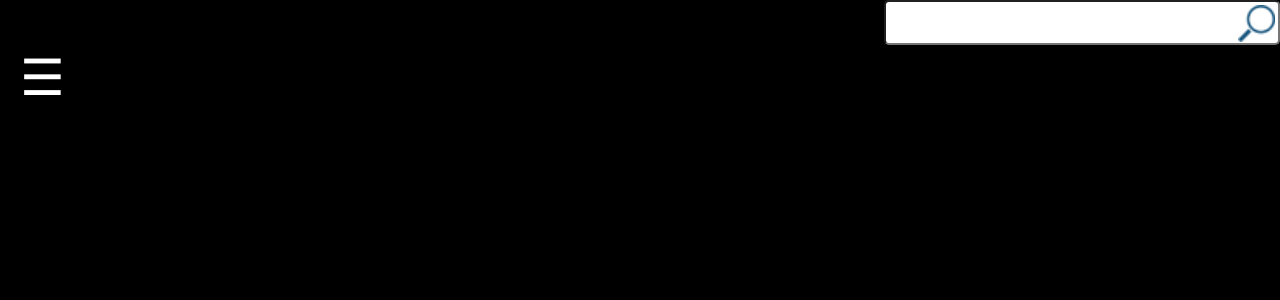
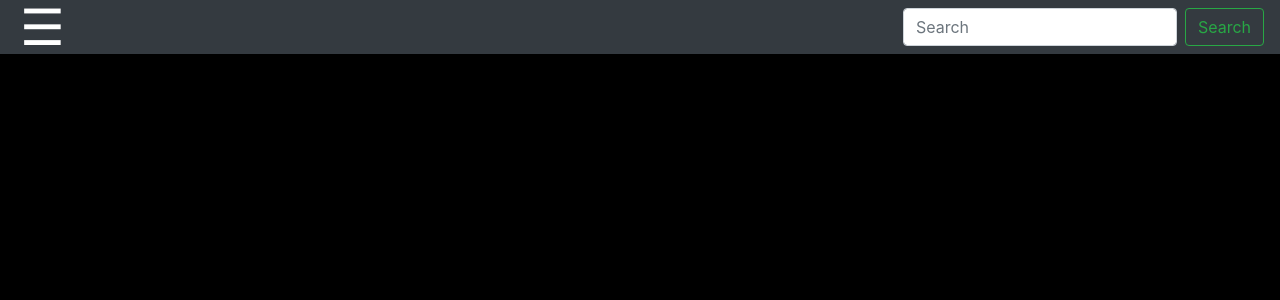
Before and after one commit to woodsmanlucas/react-movie-website, a React (Create React App) app: page /favorites in a window 1280 px wide. Shown: the top 300 px of the page. Built offline with nearby package versions, Linux system fonts and the light colour scheme.

Commit message:
search bar style changed. and bug on favorite local storage

```diff
--- a/src/components/App.css
+++ b/src/components/App.css
@@ -35,53 +35,27 @@ h2 {
   display: none;
 }
 
-.search{
-  text-align: right;
-}
-
-.search input {
-  position: absolute;
-  top: 0;
-  right: 0;
-  height: 45px;
-  border-radius: 5px;
-  font-size: 25px;
-}
-
-.search img{
-  width: 100%;
-}
-
-.search button{
-  padding: 0;
-  width: 2.3em;
-  position: absolute;
-  top: 5px;
-  right: 5px;
-}
-
 label{
   font-size: 50px;
   position: fixed;
   left: 20px;
-  top: 40px;
+  top: -10px;
   transition: 0.5s;
   cursor: pointer;
   color:rgba(255,255,255);
-  z-index: 888;
 }
 
 .nav-links{
   list-style:none;
   background:rgb(119, 215, 185);
   width:125px;
-  padding-top:30px;
+  padding-top:40px;
   position:fixed;
   height: 100vh;
   left:-180px;
   top: 0;
   transition:0.5s;
-  z-index: 888;
+  z-index: 2;
 }
 
 .nav-links a:hover{
--- a/src/components/App.jsx
+++ b/src/components/App.jsx
@@ -14,12 +14,16 @@ function App(){
     useEffect(() => {localStorage.setItem('favorites', JSON.stringify(favorites))}, [favorites])
 
     function getFavorites(id) {
+
             if(id > 0){
+                if(favorites.indexOf(id) === -1){
                     setFavorites([...favorites, id])
+                }
             } else {
                 setFavorites(favorites.filter((value) => {return -id==value}))
             }
             console.log(favorites)
+
     }
 
     return(
--- a/src/components/Home.jsx
+++ b/src/components/Home.jsx
@@ -27,18 +27,16 @@ function Home(props){
 
     function getFavorites (favorites) {
         props.getValue(favorites)
+        console.log(favorites)
     }
-
-
 
     return(
         <div className="main-container black">
             <div className="container">
             <div className="d-lg-flex flex-wrap justify-content-end">
                 {movies.map(movie => (
-
                     <div className="col ml-auto" key = {movie.id}>
-                        <div className="card mb-4  movie">
+                        <div className="card mb-4 movie">
                             { (movie.poster_path == null) ? (<img src="https://www.nyfa.edu/student-resources/wp-content/uploads/2015/03/Blank-Movie-Poster1.jpg" alt="generic image" />)
                             : (<img src={`https://image.tmdb.org/t/p/w500${movie.poster_path}`} alt={movie.title} />) }
                             <div className="card-body">
--- a/src/components/Movie.jsx
+++ b/src/components/Movie.jsx
@@ -26,12 +26,12 @@ export function Movie(props){
         <div className="row">
             <div className="col align-self-center">
         <div className="card">
-            <img class="card-img-top" src={`https://image.tmdb.org/t/p/w500${movie.poster_path}`} alt={movie.title}/>
+            <img className="card-img-top" src={`https://image.tmdb.org/t/p/w500${movie.poster_path}`} alt={movie.title}/>
             <div className="card-body">
                 <div className="row date info">
-                    <span class="col">Release Date: {Moment(movie.release_date).format('MMM d YYYY')}</span>
-                    <span class="col">Budget: {movie.budget}</span>
-                    <span class="col">{movie.tagline}</span>
+                    <span className="col">Release Date: {Moment(movie.release_date).format('MMM d YYYY')}</span>
+                    <span className="col">Budget: {movie.budget}</span>
+                    <span className="col">{movie.tagline}</span>
                 </div>
                 <ul className="menu-content">
                     <li><a href="#" className="fa fa-heart-o"><span>{movie.vote_average}</span></a></li>
--- a/src/components/Navigation.jsx
+++ b/src/components/Navigation.jsx
@@ -5,15 +5,15 @@ import search from "../images/search.png"
 function Navigation(){
     return(
         <div>
+            <nav className="navbar navbar-light fixed-top flex-row-reverse bg-dark">
+            <label htmlFor="btn-menu">&#9776;</label>
+                <form className="form-inline">
+                    <input className="form-control mr-sm-2" type="search" placeholder="Search" aria-label="Search"/>
+                    <button className="btn btn-outline-success my-2 my-sm-0" type="submit">Search</button>
+                </form>
+            </nav>
             <input type="checkbox" id="btn-menu"/>
             <nav className="navbar">
-                <label htmlFor="btn-menu">&#9776;</label>
-                <div className="search">
-                    <form action="">
-                        <input type="text" name="Search" size="20"/>
-                        <button><img src={search} alt="search"/></button>
-                    </form>
-                </div>
                 <ul className="nav-links">
                     <Link to="/popular"><li>Popular</li></Link>
                     <Link to="/top_rated"><li>Top Rated</li></Link>
```
Also changed, not shown: src/components/Favorites.jsx (line endings or trailing spaces). Lines whose indentation alone changed are shown as unchanged.
